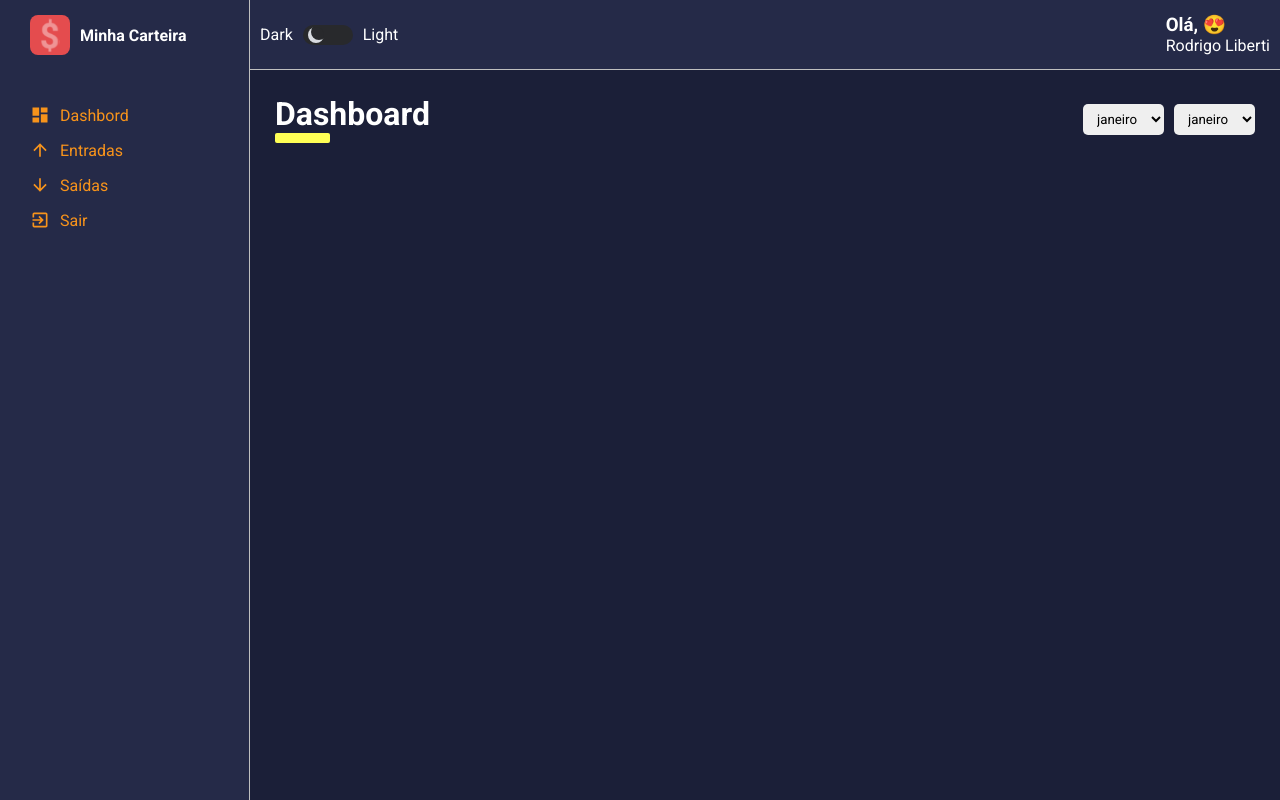
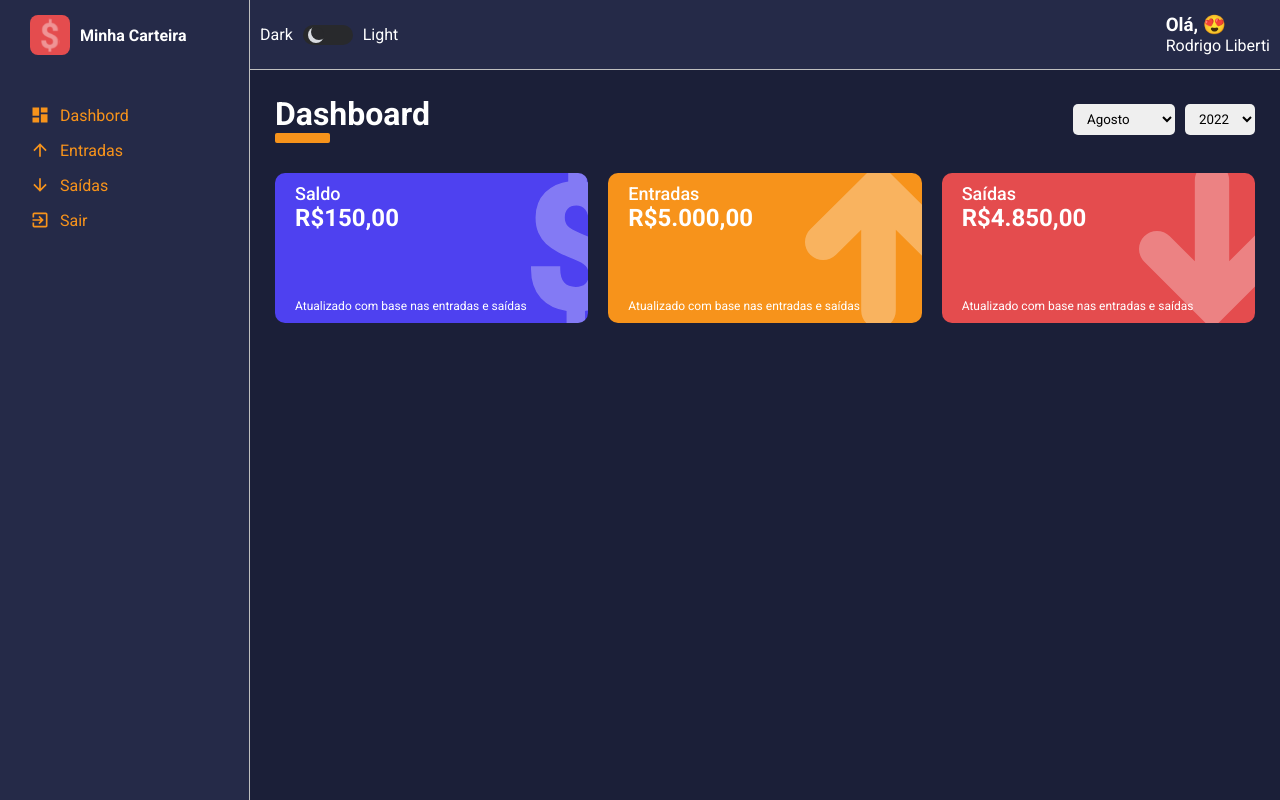
Before and after one commit to liberti1991/minha-carteira, a React (Create React App) app: page / in a window 1280 px wide. Built offline with nearby package versions, Linux system fonts and the light colour scheme.

Commit message:
card Valores

```diff
--- a/package.json
+++ b/package.json
@@ -11,6 +11,7 @@
     "@types/react": "^18.0.17",
     "@types/react-dom": "^18.0.6",
     "react": "^18.2.0",
+    "react-countup": "^6.3.0",
     "react-dom": "^18.2.0",
     "react-icons": "^4.4.0",
     "react-router-dom": "^6.3.0",
--- /dev/null
+++ b/src/assets/components/WalletBox.tsx
@@ -0,0 +1,66 @@
+import React, { useMemo } from "react";
+import styled from "styled-components";
+import CountUp from "react-countup";
+
+import dollarSvg from "../svg/dolar.svg";
+import arrowDownSvg from "../svg/arrow-down.svg";
+import arrowUpSvg from "../svg/arrow-up.svg";
+
+interface IWalletBoxProps {
+  title: string;
+  amount: number;
+  footerLabel: string;
+  icon: "dollar" | "arromDown" | "arromUp";
+  color: string;
+}
+
+interface ICardProps {
+  color: string;
+}
+
+export const WalletBox: React.FC<IWalletBoxProps> = ({ title, amount, footerLabel, icon, color }) => {
+  const iconSelected = useMemo(() => {
+    if (icon === "dollar") return dollarSvg;
+    else if (icon === "arromDown") return arrowDownSvg;
+    else return arrowUpSvg;
+  }, [icon]);
+  return (
+    <Container color={color}>
+      <span>{title}</span>
+      <h1>
+        <CountUp end={amount} prefix={"R$"} separator="." decimal="," decimals={2} />
+      </h1>
+      <small>{footerLabel}</small>
+      <img src={iconSelected} alt={title} />
+    </Container>
+  );
+};
+
+const Container = styled.div<ICardProps>`
+  background-color: ${(props) => props.color};
+  height: 150px;
+  color: ${(props) => props.theme.colors.white};
+  border-radius: 10px;
+  padding: 10px 20px;
+  position: relative;
+  overflow: hidden;
+
+  > img {
+    position: absolute;
+    height: 110%;
+    top: -10px;
+    right: -30px;
+    opacity: 0.3;
+  }
+
+  > span {
+    font-size: 18px;
+    font-weight: 500;
+  }
+
+  > small {
+    font-size: 12px;
+    position: absolute;
+    bottom: 10px;
+  }
+`;
--- a/src/assets/pages/Dashboard.tsx
+++ b/src/assets/pages/Dashboard.tsx
@@ -1,20 +1,69 @@
-import React from "react";
+import React, { useState, useMemo } from "react";
 import styled from "styled-components";
+
 import { ContentHeader } from "../components/ContentHeader";
 import { SelectInput } from "../components/SelectInput";
+import { WalletBox } from "../components/WalletBox";
+
+import { gains } from "../repositories/gains";
+import { expenses } from "../repositories/expenses";
+
+import { ListOfMonths } from "../utils/ListOfMonths";
+
+interface IData {
+  id: number;
+  description: string;
+  amountFormatted: string;
+  frequency: string;
+  dateFormatted: string;
+  tagColor: string;
+}
 
 export const Dashboard: React.FC = () => {
-  const options = [
-    { id: 0, value: "1", label: 'janeiro' },
-  ];
+  // state meses do ano
+  const [monthSelected, monthSelectedSet] = useState<number>(new Date().getMonth() + 1);
+  // state anos
+  const [yearSelected, yearSelectedSet] = useState<number>(new Date().getFullYear());
+
+  // filtra somente os anos que existem no db assim fica dinamica o select
+  const years = useMemo(() => {
+    let uniqueYears: number[] = [];
+
+    [...expenses, ...gains].forEach((item) => {
+      const date = new Date(item.date);
+      const year = date.getFullYear();
+
+      if (!uniqueYears.includes(year)) {
+        uniqueYears.push(year);
+      }
+    });
+    return uniqueYears.map((item, id) => {
+      return {
+        id: id,
+        value: item,
+        label: item,
+      };
+    });
+  }, []);
   return (
     <Container>
-      <ContentHeader title="Dashboard" lineColor="#ff5">
-        <SelectInput options={options} onChange={() => {}} />
-        <SelectInput options={options} onChange={() => {}} />
+      <ContentHeader title="Dashboard" lineColor="#f7931b">
+        <SelectInput options={ListOfMonths} onChange={(event) => monthSelectedSet(Number(event.target.value))} defaulValue={monthSelected} />
+        <SelectInput options={years} onChange={(event) => yearSelectedSet(Number(event.target.value))} defaulValue={yearSelected} />
       </ContentHeader>
+      <SectionWallet>
+        <WalletBox amount={150.0} title="Saldo" footerLabel="Atualizado com base nas entradas e saídas" icon="dollar" color="#4e41f0" />
+        <WalletBox amount={5000.0} title="Entradas" footerLabel="Atualizado com base nas entradas e saídas" icon="arromUp" color="#f7931b" />
+        <WalletBox amount={4850.0} title="Saídas" footerLabel="Atualizado com base nas entradas e saídas" icon="arromDown" color="#e44c4e" />
+      </SectionWallet>
     </Container>
   );
 };
 
-const Container = styled.div``;
+const Container = styled.main``;
+
+const SectionWallet = styled.section`
+  display: grid;
+  grid-template-columns: 1fr 1fr 1fr;
+  gap: 20px;
+`;
--- a/src/assets/pages/List.tsx
+++ b/src/assets/pages/List.tsx
@@ -26,19 +26,18 @@
   //state DB
   const [data, dataSet] = useState<IData[]>([]);
   // state meses do ano
-  const [monthSelected, monthSelectedSet] = useState<string>(String(new Date().getMonth() + 1));
+  const [monthSelected, monthSelectedSet] = useState<number>(new Date().getMonth() + 1);
   // state anos
-  const [yearSelected, yearSelectedSet] = useState<string>(String(new Date().getFullYear()));
+  const [yearSelected, yearSelectedSet] = useState<number>(new Date().getFullYear());
   // state of buttons
   const [filterButtonSelected, filterButtonSelectedSet] = useState<string[]>(["recorrente", "eventual"]);
 
-  // pega o parametro da rota do navegador
+  // pega o parametro da rota do navegador && on dados do BD
   const { type } = useParams();
-
   const paramsRoutes = useMemo(() => {
-    return type === "entry-balance" ? { title: "Entradas", lineColor: "#f7931b", date: gains } : { title: "Saídas", lineColor: "#e44c4e", date: expenses };
+    return type === "entry-balance" ? { title: "Entradas", lineColor: "#4e41f0", date: gains } : { title: "Saídas", lineColor: "#e44c4e", date: expenses };
   }, [type]);
-
+  // filtra somente os anos que existem no db assim fica dinamica o select
   const years = useMemo(() => {
     let uniqueYears: number[] = [];
 
@@ -58,7 +57,7 @@
       };
     });
   }, [paramsRoutes]);
-
+  // func para filtro nos botoes
   const handleFrequencyClick = (frequency: string) => {
     const alreadySelected = filterButtonSelected.findIndex((item) => item === frequency);
 
@@ -74,8 +73,8 @@
     const filteredDate = paramsRoutes.date
       .filter((item) => {
         const date = new Date(item.date);
-        const month = String(date.getMonth() + 1);
-        const year = String(date.getFullYear());
+        const month = date.getMonth() + 1;
+        const year = date.getFullYear();
         return month === monthSelected && year === yearSelected && filterButtonSelected.includes(item.frequency);
       })
       .map((item) => {
@@ -94,8 +93,8 @@
   return (
     <div>
       <ContentHeader title={paramsRoutes.title} lineColor={paramsRoutes.lineColor}>
-        <SelectInput options={ListOfMonths} onChange={(event) => monthSelectedSet(event.target.value)} defaulValue={monthSelected} />
-        <SelectInput options={years} onChange={(event) => yearSelectedSet(event.target.value)} defaulValue={yearSelected} />
+        <SelectInput options={ListOfMonths} onChange={(event) => monthSelectedSet(Number(event.target.value))} defaulValue={monthSelected} />
+        <SelectInput options={years} onChange={(event) => yearSelectedSet(Number(event.target.value))} defaulValue={yearSelected} />
       </ContentHeader>
       <Filters>
         <button type="button" className={`tag-filter tag-filter-recurrent ${filterButtonSelected.includes("recorrente") && "tag-active"}`} onClick={() => handleFrequencyClick("recorrente")}>
@@ -114,7 +113,7 @@
   );
 };
 
-const Filters = styled.div`
+const Filters = styled.header`
   display: flex;
   justify-content: center;
   gap: 20px;
@@ -154,7 +153,7 @@
   }
 `;
 
-const Content = styled.div`
+const Content = styled.main`
   display: flex;
   flex-direction: column;
   gap: 10px;
--- a/src/assets/routes/MyRoutes.tsx
+++ b/src/assets/routes/MyRoutes.tsx
@@ -5,7 +5,7 @@
 import { Dashboard } from "../pages/Dashboard";
 import { List } from "../pages/List";
 
-export const MyRoutes: React.FC = () => (
+export const MyRoutes = () => (
   <Layout>
     <Routes>
       <Route index element={<Dashboard />} />
```
Also changed, not shown: 1 other file (tests, documents, lock files or other folders).
